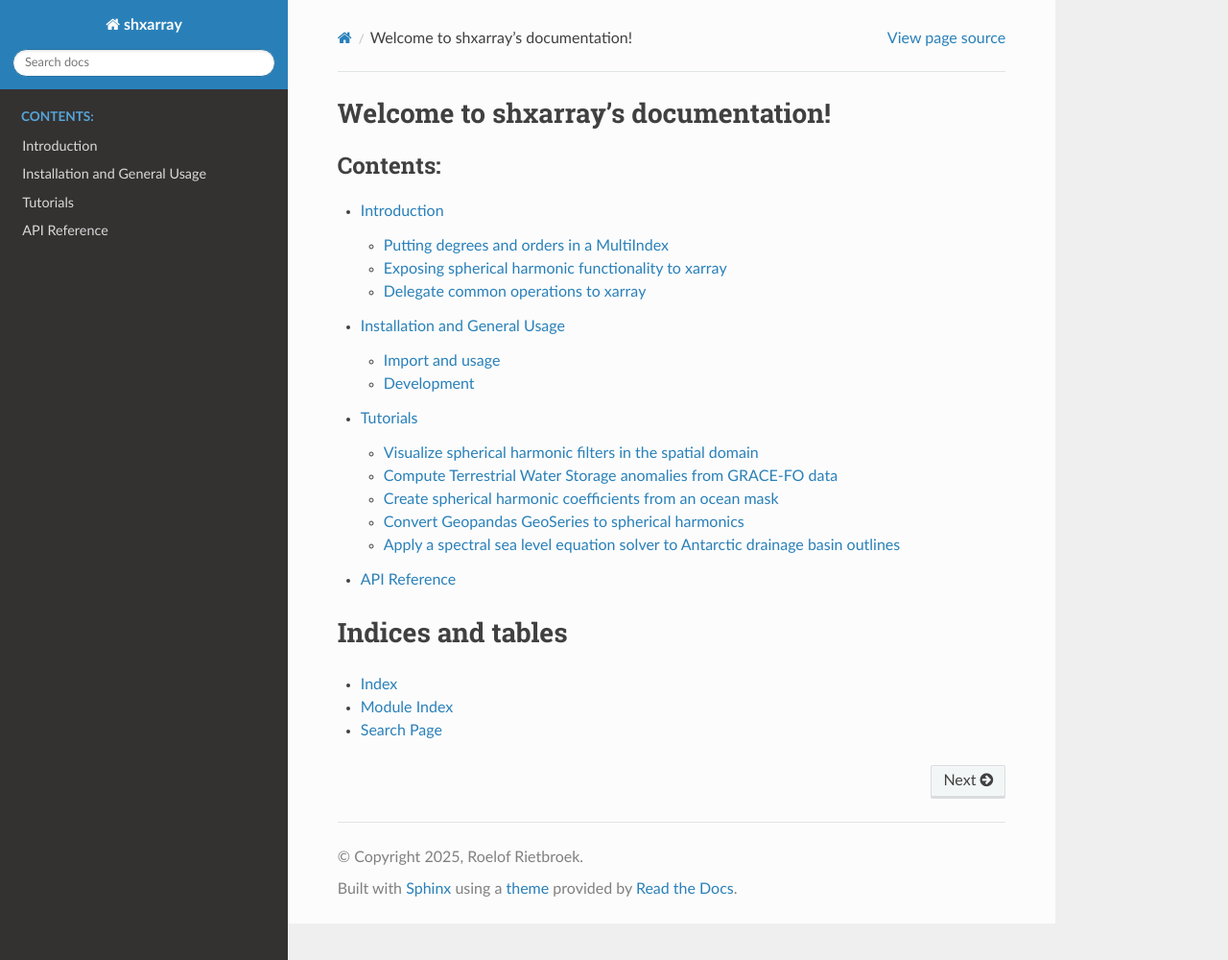
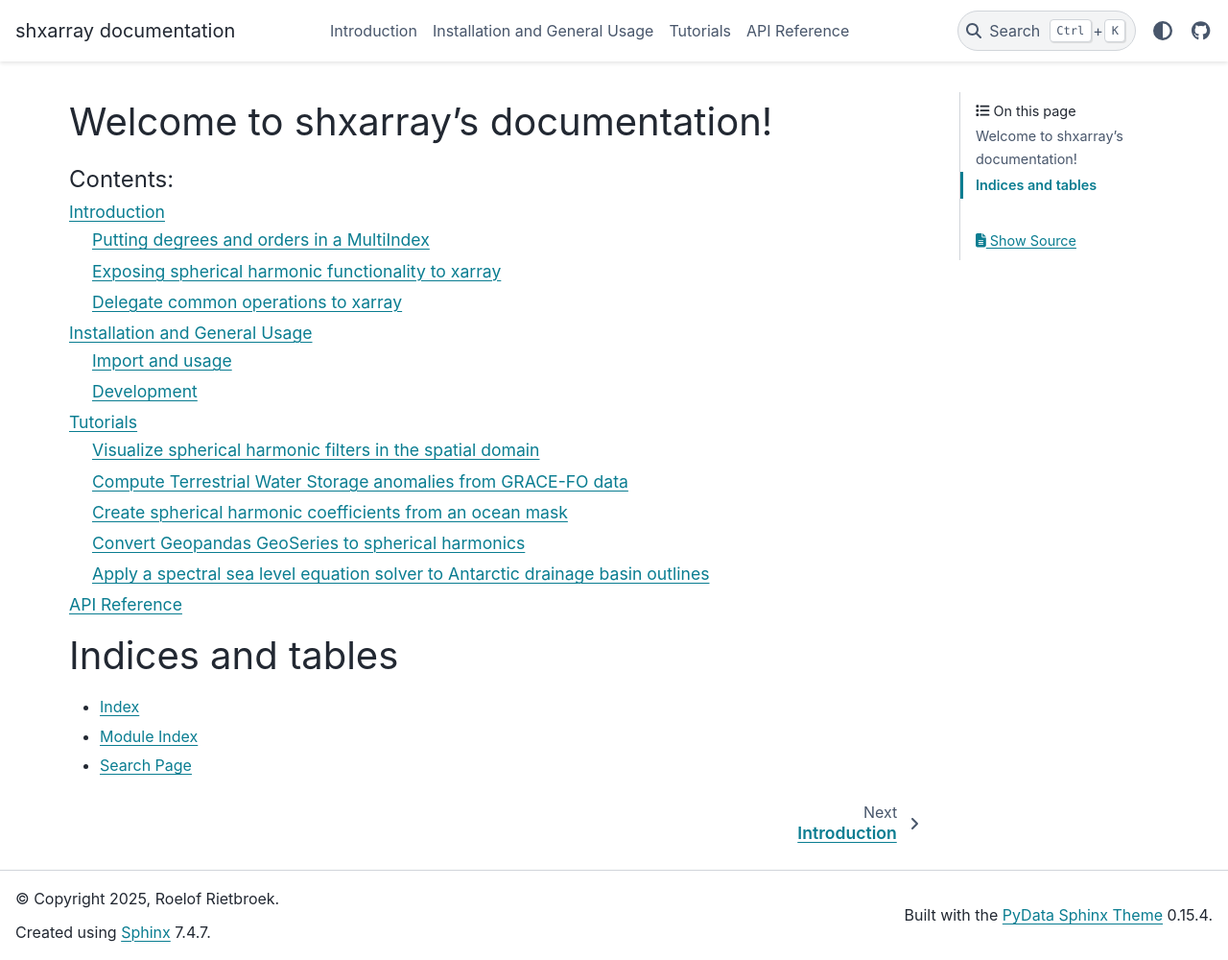
Before and after one commit to ITC-Water-Resources/shxarray, a Sphinx documentation site: the page built from docs/source/index.rst, in a window 1280 px wide and 1000 px high. Shown: the whole window at 96% size. Built offline with Sphinx 7.4.7 and the PyData theme 0.15.4, drawn with Linux system fonts in a browser that asks for light colours; pages that are not in the unit, such as notebooks, are missing from menus.

Commit message:
change to pydata theme

```diff
--- a/docs/requirements.txt
+++ b/docs/requirements.txt
@@ -1,4 +1,4 @@
-sphinx-rtd-theme >= 1.3.0
+#sphinx-rtd-theme >= 1.3.0
 nbsphinx >= 0.8.11
 sphinx-tabs==3.4.4
 sphinxcontrib-apidoc >= 0.5.0
@@ -10,3 +10,4 @@ sphinxcontrib-jsmath >= 1.0.1
 sphinxcontrib-qthelp >= 1.0.6
 sphinxcontrib-serializinghtml >= 1.1.9
 sphinx-github-style >= 0.7.0
+pydata_sphinx_theme >= 0.4.0
--- a/docs/source/conf.py
+++ b/docs/source/conf.py
@@ -16,7 +16,7 @@ author = 'Roelof Rietbroek'
 # https://www.sphinx-doc.org/en/master/usage/configuration.html#general-configuration
 
 
-extensions = ['nbsphinx', 'sphinxcontrib.apidoc', 'sphinx.ext.autodoc','sphinx.ext.napoleon','sphinx_github_style']
+extensions = ['nbsphinx', 'sphinxcontrib.apidoc', 'sphinx.ext.autodoc','sphinx.ext.napoleon']
 
 templates_path = ['_templates']
 exclude_patterns = ['_build', 'Thumbs.db', '.DS_Store','**.ipynb_checkpoints']
@@ -33,7 +33,9 @@ apidoc_toc_file=False
 
 # -- Options for HTML output -------------------------------------------------
 # https://www.sphinx-doc.org/en/master/usage/configuration.html#options-for-html-output
-html_theme = 'sphinx_rtd_theme'
+#html_theme = 'sphinx_rtd_theme'
+html_theme='pydata_sphinx_theme'
+
 html_static_path = ['_static']
 
 napoleon_numpy_docstring = True
@@ -43,3 +45,38 @@ Download this Jupyter notebook from `github <https://github.com/ITC-Water-Resour
 
 ----
 """
+html_theme_options = {
+    "use_edit_page_button": False,
+    "icon_links": [
+        {
+            # Label for this link
+            "name": "GitHub",
+            # URL where the link will redirect
+            "url": "https://github.com/ITC-Water-Resources/shxarray",  # required
+            # Icon class (if "type": "fontawesome"), or path to local image (if "type": "local")
+            "icon": "fa-brands fa-github",
+            # The type of image to be used (see below for details)
+            "type": "fontawesome",
+        }
+   ]
+}
+
+# html_context = {
+    # # "github_url": "https://github.com", # or your GitHub Enterprise site
+    # "github_user": "ITC-Water-Resources",
+    # "github_repo": "shxarray",
+    # "github_version": "main",
+    # "doc_path": "docs/source",
+# }
+
+
+# def linkcode_resolve(domain, info):
+    # if domain != 'py':
+        # return None
+    # if not info['module']:
+        # return None
+    # filename = info['module'].replace('.', '/')
+    # return "https://github.com/ITC-Water-Resources/shxarray/%s.py" % filename
+
+# linkcode_url="https://github.com/ITC-Water-Resources/shxarray"
+# linkcode_link_text="view on"
```
